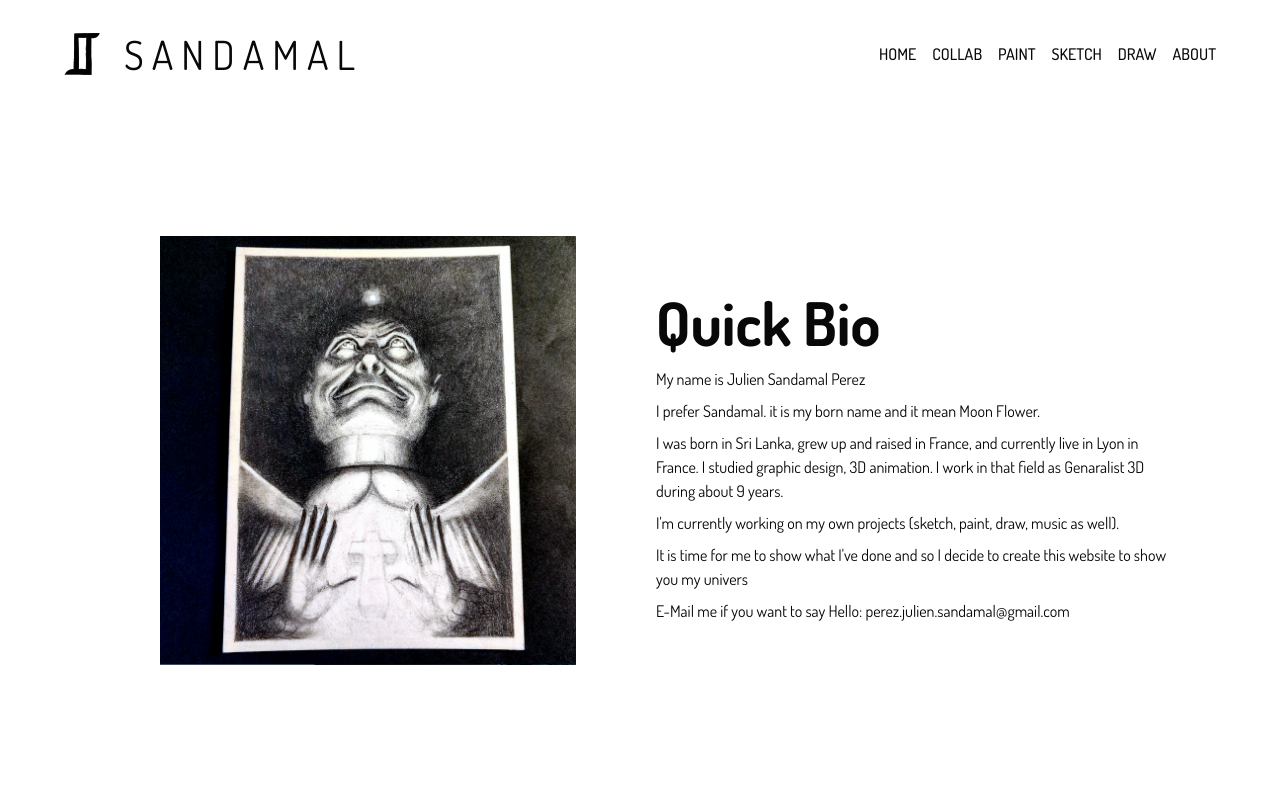
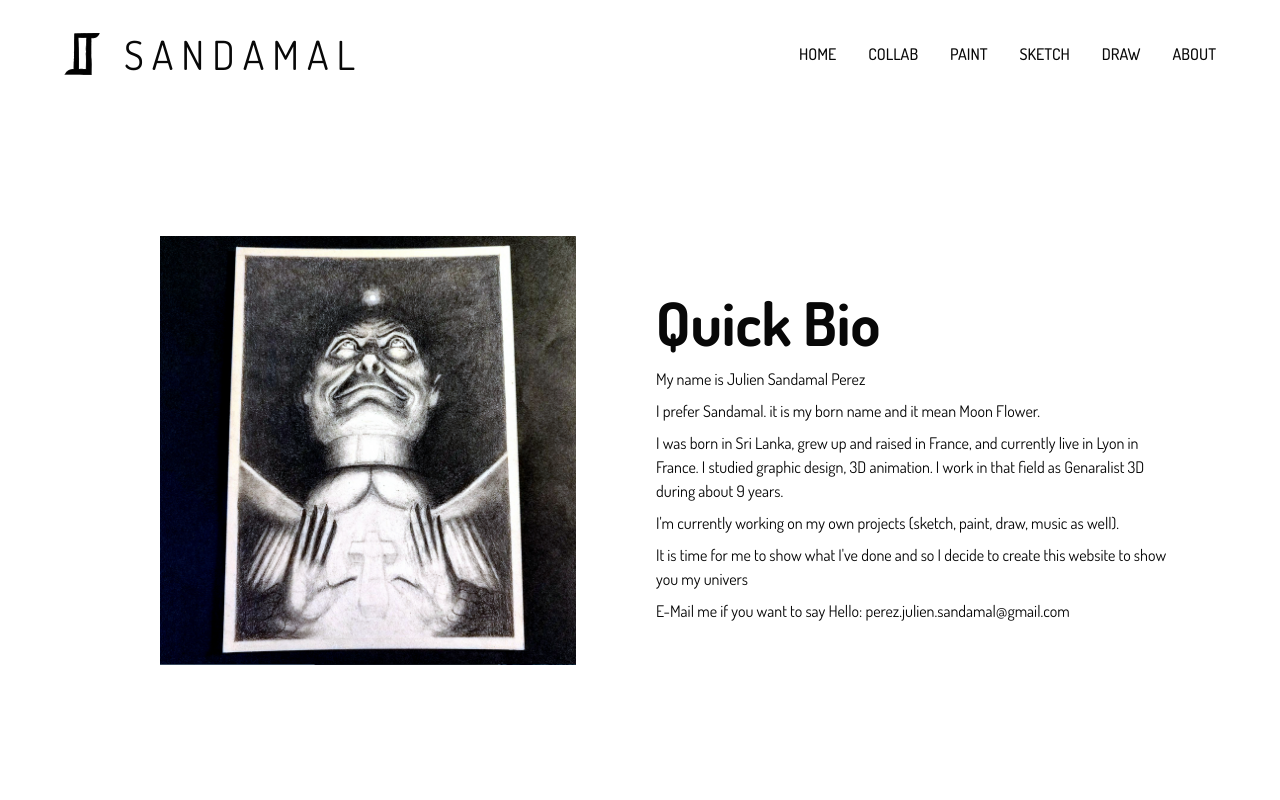
Before and after one commit to SebastienLaurentt/Sandamal, a Next.js app: page /about in a window 1280 px wide. Shown: the top 800 px of the page. Built offline with nearby package versions, Linux system fonts and the light colour scheme.

Commit message:
increase gap

```diff
--- a/components/NavBar/NavBar.tsx
+++ b/components/NavBar/NavBar.tsx
@@ -40,7 +40,7 @@ export default function Navbar() {
         </div>
 
         <nav className="hidden xl:block ">
-          <ul className="gap-4 uppercase xl:flex xl:font-medium">
+          <ul className="gap-8 uppercase xl:flex xl:font-medium">
             {navData.map((link, idx) => (
               <li key={idx}>
                 <Link
```
